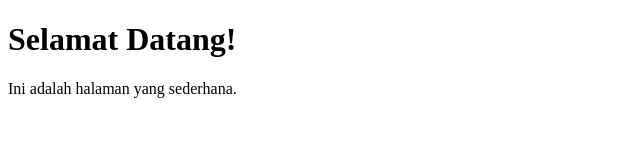
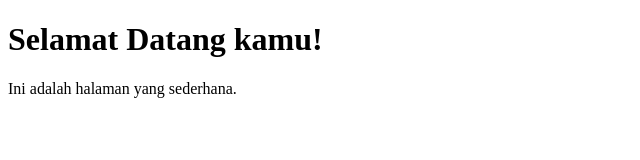
Before and after one commit to angelamerici11/siskabaru1, a plain HTML site: page index.html in a window 1280 px wide. Shown: the whole page, without its empty margins (0-640 px from the left). Drawn offline with Linux system fonts and the light colour scheme.

Commit message:
Update index.html
yg tambahan

```diff
--- a/index.html
+++ b/index.html
@@ -4,7 +4,7 @@
   <title>Halaman Index</title>
 </head>
 <body>
-  <h1>Selamat Datang!</h1>
+  <h1>Selamat Datang kamu!</h1>
   <p>Ini adalah halaman yang sederhana.</p>
 </body>
 </html>
```
